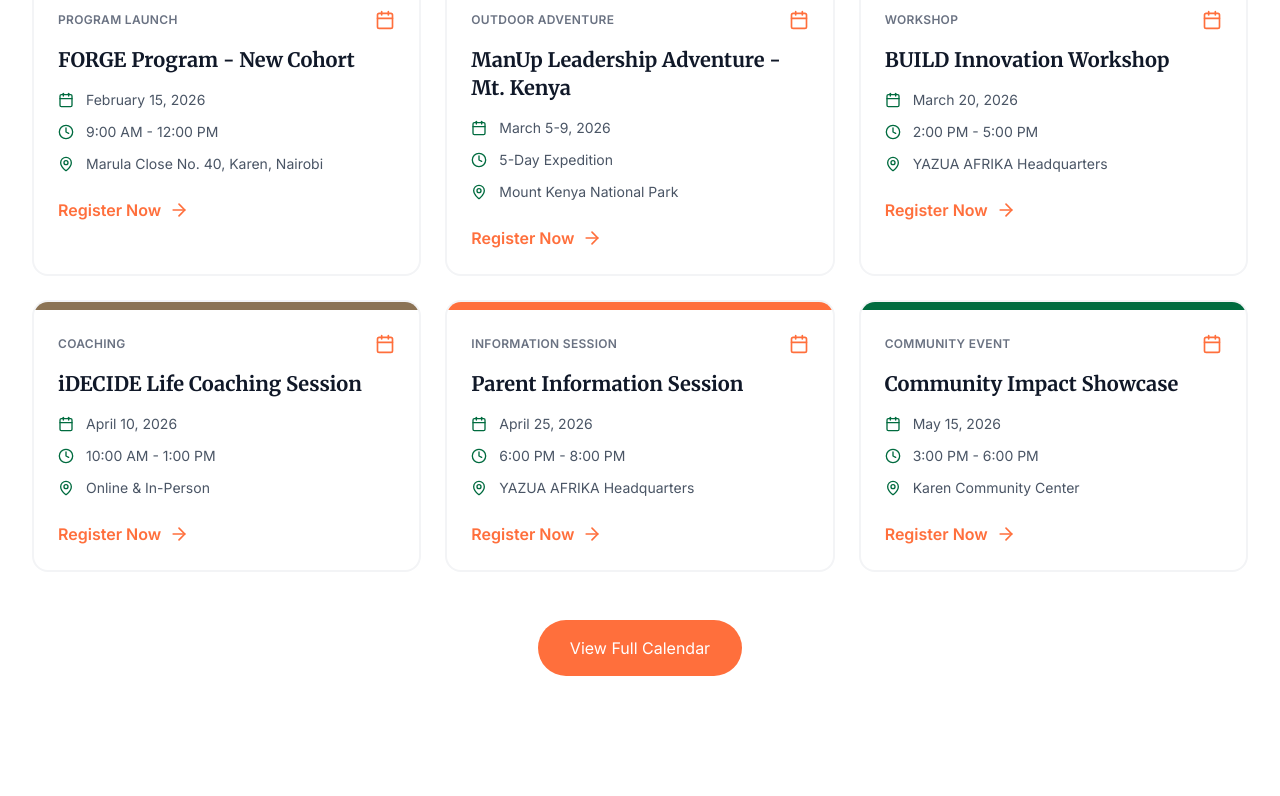
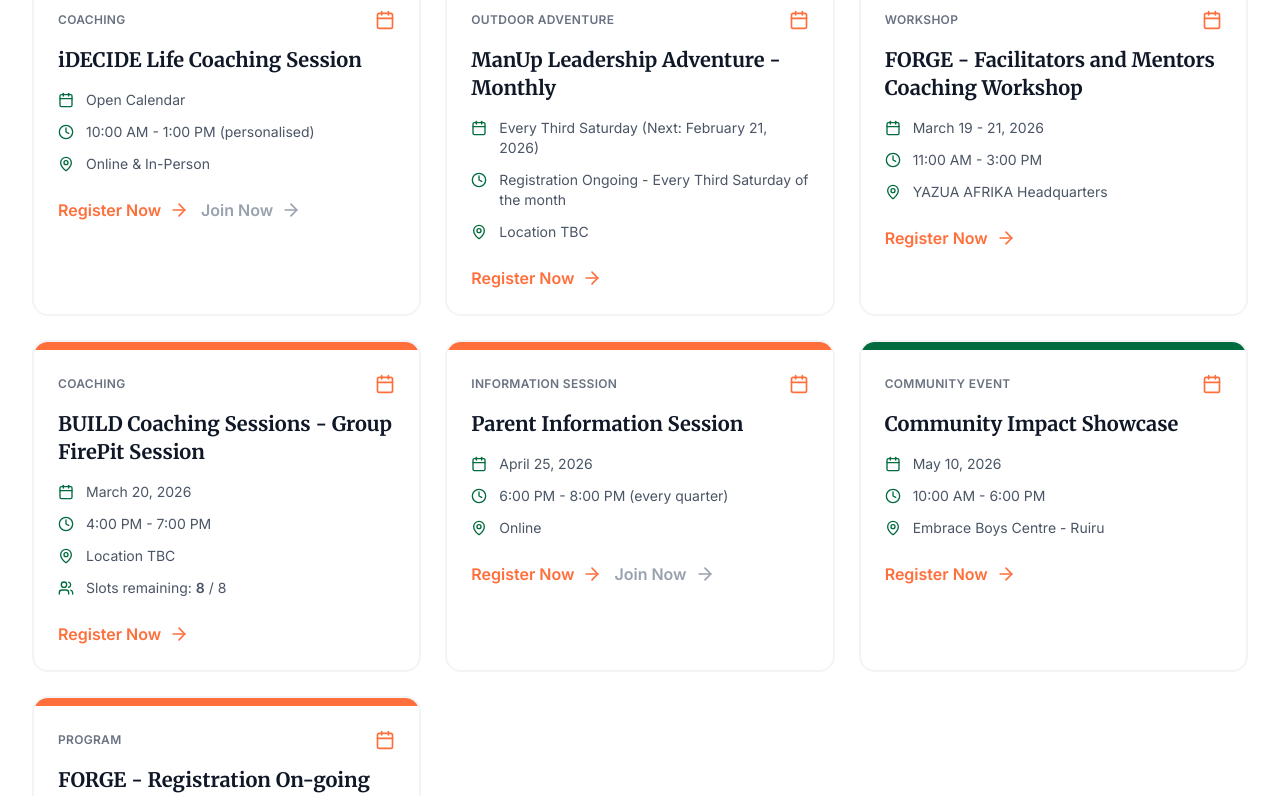
Before and after one commit to nyota777/yazuawebsite-3, a React (Vite) app: page / in a window 1280 px wide. Shown: the part 7680-8476 px from the top of the page. Built offline with nearby package versions, Linux system fonts and the light colour scheme.

Commit message:
Update upcoming events list and add slot counters

```diff
--- a/src/components/EventCalendar.tsx
+++ b/src/components/EventCalendar.tsx
@@ -1,58 +1,178 @@
-import React from 'react';
-import { Calendar, MapPin, Clock, ArrowRight } from 'lucide-react';
+import React, { useMemo, useState } from 'react';
+import { Calendar, MapPin, Clock, ArrowRight, Users } from 'lucide-react';
 import { motion } from 'motion/react';
 
 export function EventCalendar() {
-  const events = [
+  const REGISTER_URL = 'https://book.heygoldie.com/Yazua-Afrika';
+
+  const formatDate = (d: Date) =>
+    new Intl.DateTimeFormat('en-US', { month: 'long', day: 'numeric', year: 'numeric' }).format(d);
+
+  const formatDateRange = (start: Date, end: Date) => {
+    const sameMonth = start.getMonth() === end.getMonth() && start.getFullYear() === end.getFullYear();
+    if (sameMonth) {
+      const month = new Intl.DateTimeFormat('en-US', { month: 'long' }).format(start);
+      return `${month} ${start.getDate()} - ${end.getDate()}, ${start.getFullYear()}`;
+    }
+    return `${formatDate(start)} - ${formatDate(end)}`;
+  };
+
+  const getNextThirdSaturday = (from: Date) => {
+    // next occurrence (including current month if still upcoming)
+    const start = new Date(from.getFullYear(), from.getMonth(), from.getDate());
+    start.setHours(0, 0, 0, 0);
+
+    for (let i = 0; i < 14; i++) {
+      const candidate = new Date(start.getFullYear(), start.getMonth() + i, 1);
+      // find 3rd Saturday
+      let saturdayCount = 0;
+      for (let day = 1; day <= 31; day++) {
+        const d = new Date(candidate.getFullYear(), candidate.getMonth(), day);
+        if (d.getMonth() !== candidate.getMonth()) break;
+        if (d.getDay() === 6) {
+          saturdayCount += 1;
+          if (saturdayCount === 3) {
+            d.setHours(0, 0, 0, 0);
+            if (d >= start) return d;
+            break;
+          }
+        }
+      }
+    }
+    return start;
+  };
+
+  type EventItem = {
+    id: string;
+    title: string;
+    category: string;
+    color: string;
+    time: string;
+    location: string;
+    dateLabel: string;
+    sortDate: Date;
+    endDate?: Date;
+    slotsTotal?: number;
+    slotsRemaining?: number;
+    showJoinNow?: boolean;
+  };
+
+  const initialEvents: EventItem[] = useMemo(() => {
+    const now = new Date();
+
+    const manupNext = getNextThirdSaturday(now);
+
+    const forgeStart = new Date('2026-07-13T00:00:00');
+    const forgeEnd = new Date('2026-07-26T00:00:00');
+
+    const workshopStart = new Date('2026-03-19T00:00:00');
+    const workshopEnd = new Date('2026-03-21T00:00:00');
+
+    const firepit = new Date('2026-03-20T00:00:00');
+    const parentInfo = new Date('2026-04-25T00:00:00');
+    const showcase = new Date('2026-05-10T00:00:00');
+
+    return [
       {
-      title: 'FORGE Program - New Cohort',
-      date: 'February 15, 2026',
-      time: '9:00 AM - 12:00 PM',
-      location: 'Marula Close No. 40, Karen, Nairobi',
-      category: 'Program Launch',
-      color: 'bg-[#FF6F3C]',
+        id: 'idecide-life-coaching',
+        title: 'iDECIDE Life Coaching Session',
+        category: 'Coaching',
+        color: 'bg-[#8B7355]',
+        dateLabel: 'Open Calendar',
+        sortDate: now,
+        time: '10:00 AM - 1:00 PM (personalised)',
+        location: 'Online & In-Person',
+        showJoinNow: true,
       },
       {
-      title: 'ManUp Leadership Adventure - Mt. Kenya',
-      date: 'March 5-9, 2026',
-      time: '5-Day Expedition',
-      location: 'Mount Kenya National Park',
+        id: 'manup-monthly',
+        title: 'ManUp Leadership Adventure - Monthly',
         category: 'Outdoor Adventure',
         color: 'bg-[#006B3F]',
+        dateLabel: `Every Third Saturday (Next: ${formatDate(manupNext)})`,
+        sortDate: manupNext,
+        time: 'Registration Ongoing - Every Third Saturday of the month',
+        location: 'Location TBC',
       },
       {
-      title: 'BUILD Innovation Workshop',
-      date: 'March 20, 2026',
-      time: '2:00 PM - 5:00 PM',
-      location: 'YAZUA AFRIKA Headquarters',
+        id: 'forge-facilitators-workshop',
+        title: 'FORGE - Facilitators and Mentors Coaching Workshop',
         category: 'Workshop',
         color: 'bg-[#1A1A1A]',
+        dateLabel: formatDateRange(workshopStart, workshopEnd),
+        sortDate: workshopStart,
+        endDate: workshopEnd,
+        time: '11:00 AM - 3:00 PM',
+        location: 'YAZUA AFRIKA Headquarters',
       },
       {
-      title: 'iDECIDE Life Coaching Session',
-      date: 'April 10, 2026',
-      time: '10:00 AM - 1:00 PM',
-      location: 'Online & In-Person',
+        id: 'build-firepit-session',
+        title: 'BUILD Coaching Sessions - Group FirePit Session',
         category: 'Coaching',
-      color: 'bg-[#8B7355]',
+        color: 'bg-[#FF6F3C]',
+        dateLabel: formatDate(firepit),
+        sortDate: firepit,
+        time: '4:00 PM - 7:00 PM',
+        location: 'Location TBC',
+        slotsTotal: 8,
+        slotsRemaining: 8,
       },
       {
+        id: 'parent-info-session',
         title: 'Parent Information Session',
-      date: 'April 25, 2026',
-      time: '6:00 PM - 8:00 PM',
-      location: 'YAZUA AFRIKA Headquarters',
         category: 'Information Session',
         color: 'bg-[#FF6F3C]',
+        dateLabel: formatDate(parentInfo),
+        sortDate: parentInfo,
+        time: '6:00 PM - 8:00 PM (every quarter)',
+        location: 'Online',
+        showJoinNow: true,
       },
       {
+        id: 'community-impact-showcase',
         title: 'Community Impact Showcase',
-      date: 'May 15, 2026',
-      time: '3:00 PM - 6:00 PM',
-      location: 'Karen Community Center',
         category: 'Community Event',
         color: 'bg-[#006B3F]',
+        dateLabel: formatDate(showcase),
+        sortDate: showcase,
+        time: '10:00 AM - 6:00 PM',
+        location: 'Embrace Boys Centre - Ruiru',
       },
-  ];
+      {
+        id: 'forge-july-camp',
+        title: 'FORGE - Registration On-going (July Camp)',
+        category: 'Program',
+        color: 'bg-[#FF6F3C]',
+        dateLabel: formatDateRange(forgeStart, forgeEnd),
+        sortDate: forgeStart,
+        endDate: forgeEnd,
+        time: 'July Camp: 13th - 26th July',
+        location: 'Location TBC',
+        slotsTotal: 12,
+        slotsRemaining: 12,
+      },
+    ]
+      .slice()
+      .sort((a, b) => a.sortDate.getTime() - b.sortDate.getTime());
+  }, []);
+
+  const [slotsById, setSlotsById] = useState<Record<string, number>>(() => {
+    const initial: Record<string, number> = {};
+    for (const e of initialEvents) {
+      if (typeof e.slotsRemaining === 'number') initial[e.id] = e.slotsRemaining;
+    }
+    return initial;
+  });
+
+  const events = useMemo(() => {
+    return initialEvents.map((e) => {
+      if (typeof e.slotsRemaining !== 'number') return e;
+      return {
+        ...e,
+        slotsRemaining: slotsById[e.id] ?? e.slotsRemaining,
+      };
+    });
+  }, [initialEvents, slotsById]);
 
   return (
     <section className="py-20 bg-white">
@@ -97,7 +217,7 @@
                 <div className="space-y-3 mb-6">
                   <div className="flex items-start gap-3 text-sm text-gray-600">
                     <Calendar className="w-4 h-4 mt-0.5 flex-shrink-0 text-[#006B3F]" />
-                    <span>{event.date}</span>
+                    <span>{event.dateLabel}</span>
                   </div>
                   <div className="flex items-start gap-3 text-sm text-gray-600">
                     <Clock className="w-4 h-4 mt-0.5 flex-shrink-0 text-[#006B3F]" />
@@ -107,19 +227,69 @@
                     <MapPin className="w-4 h-4 mt-0.5 flex-shrink-0 text-[#006B3F]" />
                     <span>{event.location}</span>
                   </div>
+                  {typeof event.slotsRemaining === 'number' && (
+                    <div className="flex items-start gap-3 text-sm text-gray-600">
+                      <Users className="w-4 h-4 mt-0.5 flex-shrink-0 text-[#006B3F]" />
+                      <span>
+                        Slots remaining: <span className="font-semibold">{event.slotsRemaining}</span>
+                        {typeof event.slotsTotal === 'number' ? ` / ${event.slotsTotal}` : ''}
+                      </span>
                     </div>
-                <button className="flex items-center gap-2 text-[#FF6F3C] font-semibold hover:gap-4 transition-all duration-300">
+                  )}
+                </div>
+                <div className="flex flex-col sm:flex-row gap-3">
+                  <a
+                    href={REGISTER_URL}
+                    target="_blank"
+                    rel="noopener noreferrer"
+                    onClick={() => {
+                      if (typeof event.slotsRemaining !== 'number') return;
+                      setSlotsById((prev) => {
+                        const current = prev[event.id] ?? event.slotsRemaining ?? 0;
+                        if (current <= 0) return prev;
+                        return { ...prev, [event.id]: current - 1 };
+                      });
+                    }}
+                    className={`flex items-center justify-center gap-2 font-semibold transition-all duration-300 ${
+                      typeof event.slotsRemaining === 'number' && event.slotsRemaining <= 0
+                        ? 'text-gray-400 cursor-not-allowed'
+                        : 'text-[#FF6F3C] hover:gap-4'
+                    }`}
+                    aria-disabled={typeof event.slotsRemaining === 'number' && event.slotsRemaining <= 0}
+                    onMouseDown={(e) => {
+                      if (typeof event.slotsRemaining === 'number' && event.slotsRemaining <= 0) {
+                        e.preventDefault();
+                      }
+                    }}
+                  >
                     Register Now <ArrowRight className="w-5 h-5" />
+                  </a>
+
+                  {event.showJoinNow && (
+                    <button
+                      type="button"
+                      disabled
+                      className="flex items-center justify-center gap-2 text-gray-400 font-semibold cursor-not-allowed"
+                      title="Join link will be provided later"
+                    >
+                      Join Now <ArrowRight className="w-5 h-5" />
                     </button>
+                  )}
+                </div>
               </div>
             </motion.div>
           ))}
         </div>
 
         <div className="text-center mt-12">
-          <button className="bg-[#FF6F3C] text-white px-8 py-4 rounded-full hover:bg-[#e55a2a] transition-all duration-300 transform hover:scale-105">
+          <a
+            href={REGISTER_URL}
+            target="_blank"
+            rel="noopener noreferrer"
+            className="inline-block bg-[#FF6F3C] text-white px-8 py-4 rounded-full hover:bg-[#e55a2a] transition-all duration-300 transform hover:scale-105"
+          >
             View Full Calendar
-          </button>
+          </a>
         </div>
       </div>
     </section>
```
Also changed, not shown: 3 other files (tests, documents, lock files or other folders). Lines whose indentation alone changed are shown as unchanged.
